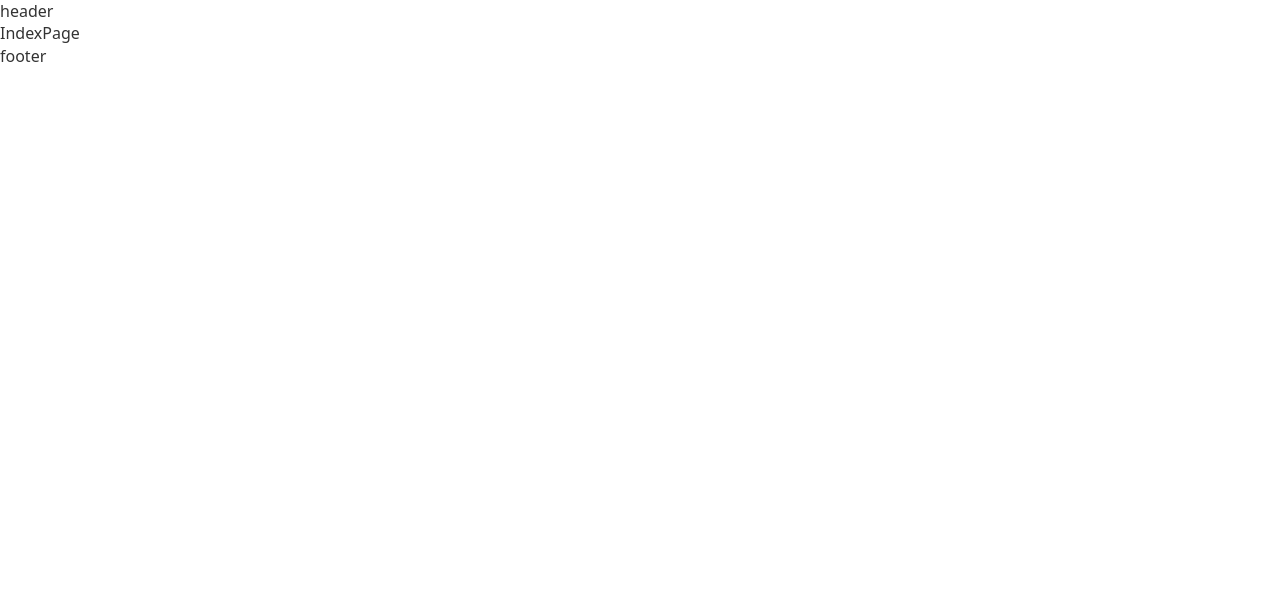
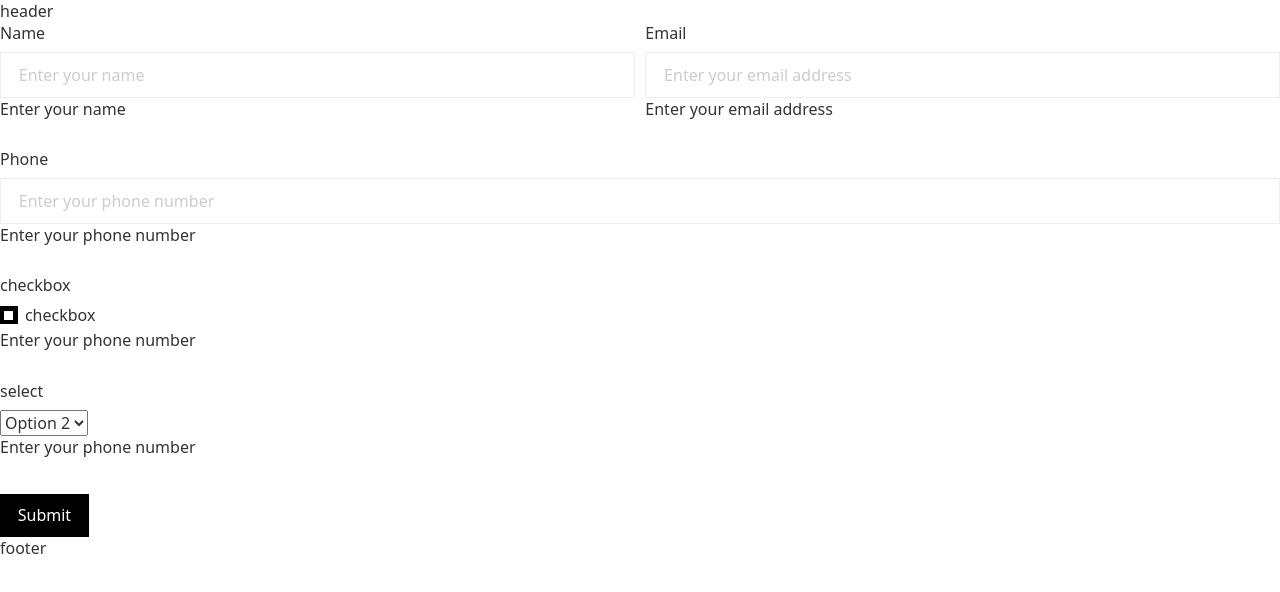
Before and after one commit to pro-verstka/moonkake-react, a React (Vite) app: page / in a window 1280 px wide. Shown: the top 592 px of the page. Built offline with nearby package versions, Linux system fonts and the light colour scheme.

Commit message:
feat: FormBuilder component

```diff
--- a/plopfile.js
+++ b/plopfile.js
@@ -6,6 +6,10 @@ const PATH = {
 	PAGE: 'src/pages'
 }
 
+/**
+ * Plop generator function
+ * @param {import('plop').NodePlopAPI} plop - Plop API instance
+ */
 export default function (plop) {
 	plop.setGenerator('Page', {
 		actions: [
--- a/src/pages/index.lazy.tsx
+++ b/src/pages/index.lazy.tsx
@@ -1,4 +1,6 @@
+import { type FormBuilderFormSchema, FormBuilder } from '@/widgets/form-builder'
 import { createLazyFileRoute } from '@tanstack/react-router'
+import { z } from 'zod'
 
 import styles from './styles.module.scss'
 
@@ -6,6 +8,82 @@ export const Route = createLazyFileRoute('/')({
 	component: IndexPage
 })
 
+const validateSchema = z.object({
+	phone: z.string().min(10, 'Phone number must be at least 10 digits long'),
+	name: z.string().min(2, 'Name must be at least 2 characters long'),
+	email: z.string().email('Invalid email format'),
+	checkbox: z.literal(true),
+	select: z.string()
+})
+
+const formSchema: FormBuilderFormSchema<keyof z.infer<typeof validateSchema>> = [
+	[
+		[
+			{
+				fieldPlaceholder: 'Enter your name',
+				description: 'Enter your name',
+				fieldType: 'text',
+				fieldName: 'name',
+				label: 'Name'
+			},
+			{
+				fieldPlaceholder: 'Enter your email address',
+				description: 'Enter your email address',
+				fieldType: 'email',
+				fieldName: 'email',
+				label: 'Email'
+			}
+		],
+		[
+			{
+				fieldPlaceholder: 'Enter your phone number',
+				description: 'Enter your phone number',
+				fieldName: 'phone',
+				fieldType: 'tel',
+				label: 'Phone'
+			}
+		],
+		[
+			{
+				fieldPlaceholder: 'Enter your phone number',
+				description: 'Enter your phone number',
+				fieldType: 'checkbox',
+				fieldName: 'checkbox',
+				fieldChecked: true,
+				label: 'checkbox'
+			}
+		],
+		[
+			{
+				fieldOptions: [
+					{ label: 'Option 1', value: 'value1' },
+					{ label: 'Option 2', value: 'value2' },
+					{ label: 'Option 3', value: 'value3' }
+				],
+				fieldPlaceholder: 'Enter your phone number',
+				description: 'Enter your phone number',
+				fieldValue: 'value2',
+				fieldType: 'select',
+				fieldName: 'select',
+				label: 'select'
+			}
+		]
+	]
+]
+
 function IndexPage() {
-	return <div className={styles.home}>IndexPage</div>
+	return (
+		<div className={styles.home}>
+			<FormBuilder
+				onInvalidSubmit={errors => {
+					console.log(errors)
+				}}
+				onValidSubmit={data => {
+					console.log(data)
+				}}
+				validateSchema={validateSchema}
+				formSchema={formSchema}
+			/>
+		</div>
+	)
 }
--- a/src/widgets/form-builder/FormBuilder.tsx
+++ b/src/widgets/form-builder/FormBuilder.tsx
@@ -114,7 +114,7 @@ export const FormBuilder = <FormFields extends ZodSchema>({
 
 										return (
 											<Form.Col key={name}>
-												{type !== 'checkbox' && type !== 'radio' ? <Form.Label>{field.label}</Form.Label> : null}
+												<Form.Label>{field.label}</Form.Label>
 
 												{component}
 
--- a/tsconfig.json
+++ b/tsconfig.json
@@ -1,8 +1,8 @@
 {
   "compilerOptions": {
-    "target": "ES2020",
+    "target": "ES2022",
     "useDefineForClassFields": true,
-    "lib": ["ES2020", "DOM", "DOM.Iterable"],
+    "lib": ["ES2022", "DOM", "DOM.Iterable"],
     "module": "ESNext",
     "skipLibCheck": true,
 
```
Also changed, not shown: package.json (+34 -34 lines).
